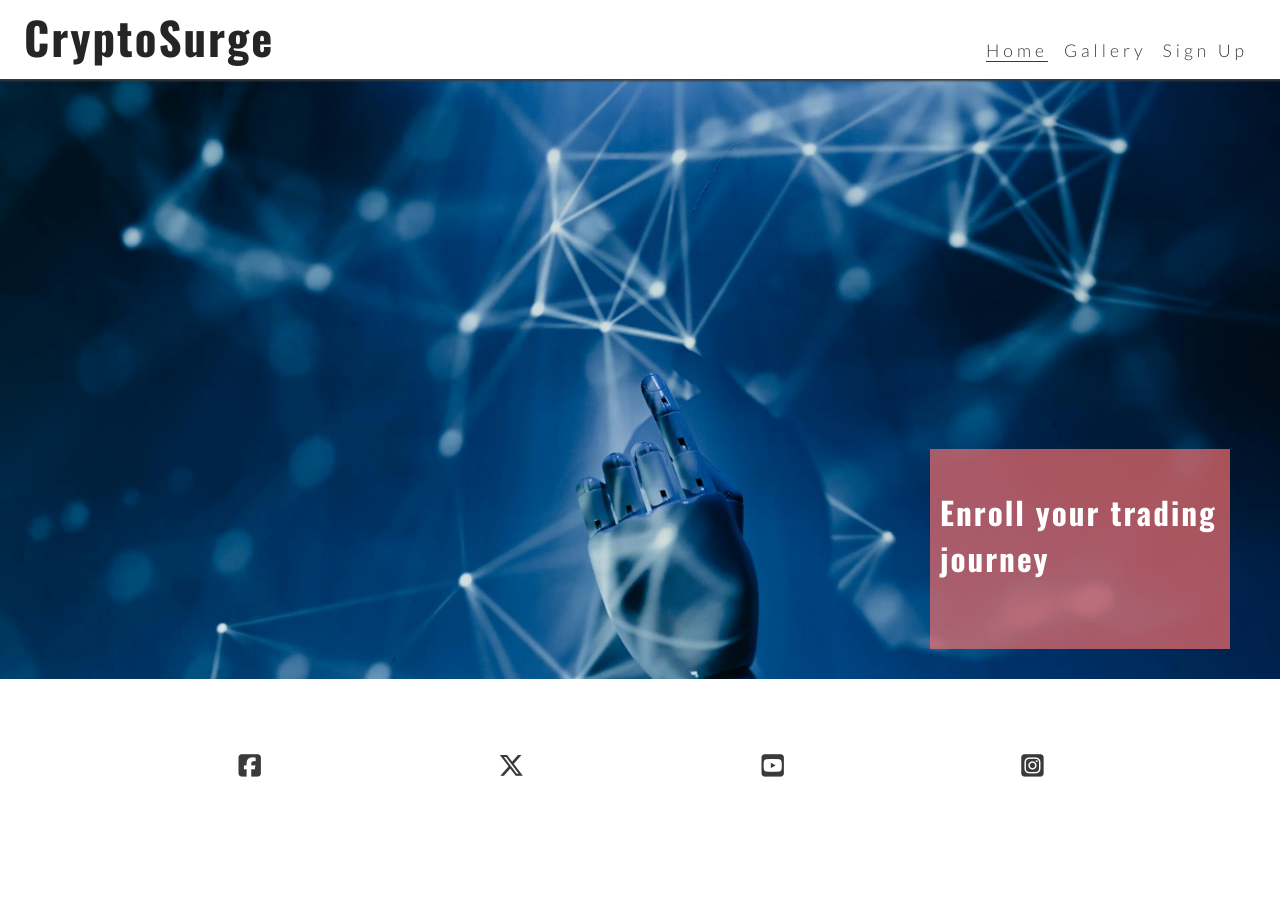
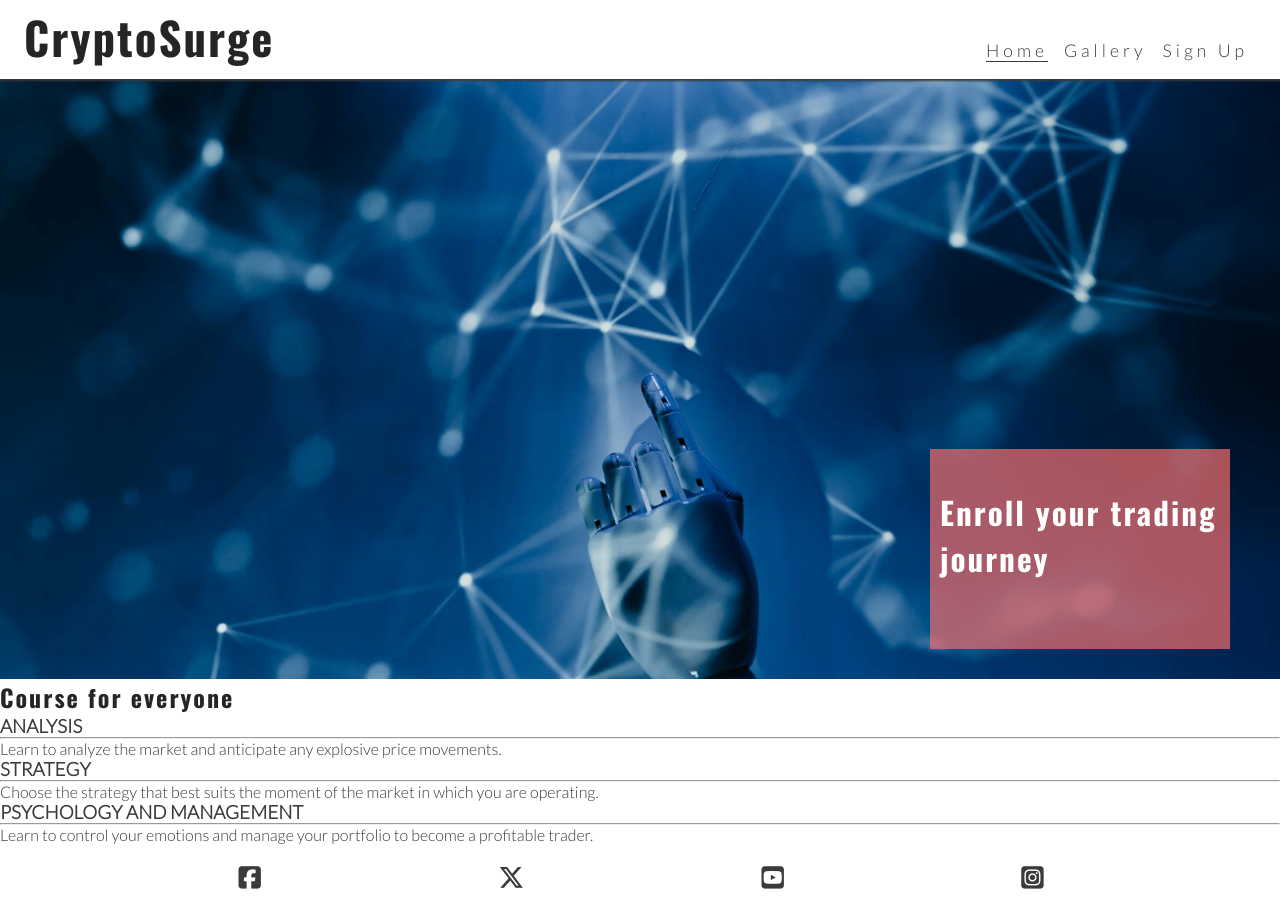
Before and after one commit to AndreaSaggiomo/CryptoSurge, a plain HTML site: page index.html in a window 1280 px wide. Before the commit the page ends 800 px from the top, so only its background shows below. Drawn offline with nearby package versions, Linux system fonts and the light colour scheme.

Commit message:
add div for section 2

```diff
--- a/index.html
+++ b/index.html
@@ -6,10 +6,10 @@
     <meta http-equiv="X-UA-Compatible" content="IE=edge">
     <meta name="viewport" content="width=device-width, initial-scale=1.0">
     <!-- Meta tags for search engines -->
-    <meta name="description" content="information and description of artificial intelligent">
-    <meta name="keywords" content="AI, artificial intelligent, Machine learning, Deep learning, Big data">
+    <meta name="description" content="lear how to trade cryptocurrency">
+    <meta name="keywords" content="crypto, bitcoin, altcoin, invest, trade, market">
     <!-- Title -->
-    <title>CryptoSurge</title>
+    <title>CryptoSurge - curso de trading</title>
     <!-- Favicon -->
     <link rel="apple-touch-icon" sizes="180x180" href="assets/favicon/apple-touch-icon.png">
     <link rel="icon" type="image/png" sizes="32x32" href="assets/favicon/favicon-32x32.png">
@@ -44,6 +44,29 @@
                 <h2>Enroll your trading journey</h2>
             </div>
         </section>
+        <section id="reasons">
+            <h2>Course for everyone</h2>
+            <div id="benefits">
+                <div id="benefits-physical">
+                    <div>
+                        <h3>ANALYSIS</h3>
+                        <hr>
+                        <p> Learn to analyze the market and anticipate any explosive price movements.</p>
+                    </div>
+                    <div>
+                        <h3>STRATEGY</h3>
+                        <hr>
+                        <p>Choose the strategy that best suits the moment of the market in which you are operating.</p>
+                    </div>
+
+                </div>
+                <div>
+                    <h3>PSYCHOLOGY AND MANAGEMENT</h3>
+                    <hr>
+                    <p>Learn to control your emotions and manage your portfolio to become a profitable trader.</p>
+                </div>
+            </div>
+        </section>
     </main>
 
     <!-- Footer -->
```
